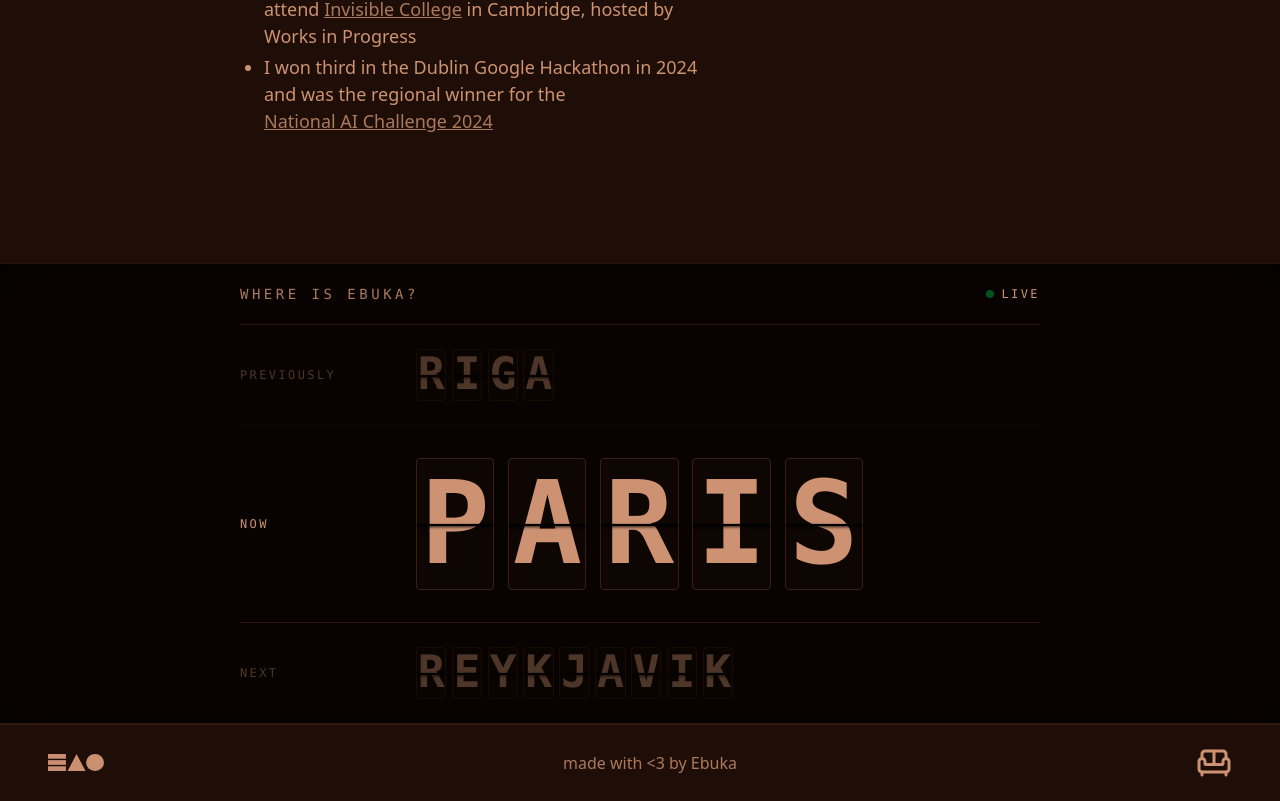
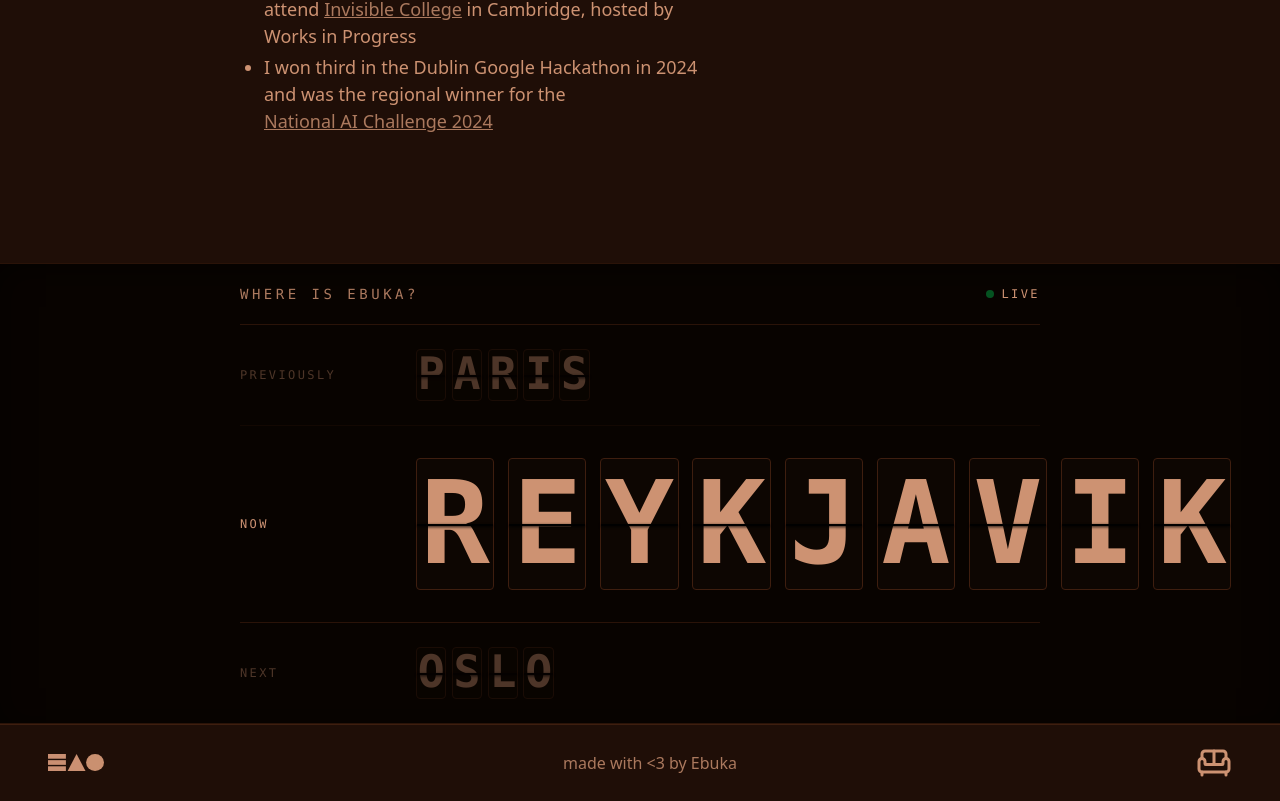
Before and after one commit to EbukaAmadiObi/ebuka.dev, a React (Vite) app: page / in a window 1280 px wide. Shown: the part 1860-2661 px from the top of the page. Built offline with nearby package versions, Linux system fonts and the light colour scheme; no server answers; a web font is replaced by a local one.

Commit message:
update cities

```diff
--- a/src/pages/home/home.jsx
+++ b/src/pages/home/home.jsx
@@ -11,9 +11,9 @@ import { FaXTwitter, FaTiktok } from "react-icons/fa6";
 import { useEffect, useRef, useState } from "react";
 import { SplitFlapDisplay } from "../../components/split-flap";
 
-const PREVIOUS_CITY = 'RIGA';
-const CURRENT_CITY = 'PARIS';
-const NEXT_CITY = 'ReykjavIk';
+const PREVIOUS_CITY = 'PARIS';
+const CURRENT_CITY = 'ReykjavIk';
+const NEXT_CITY = 'OSLO';
 
 export default function Home() {
   const travelRef = useRef(null);
```
